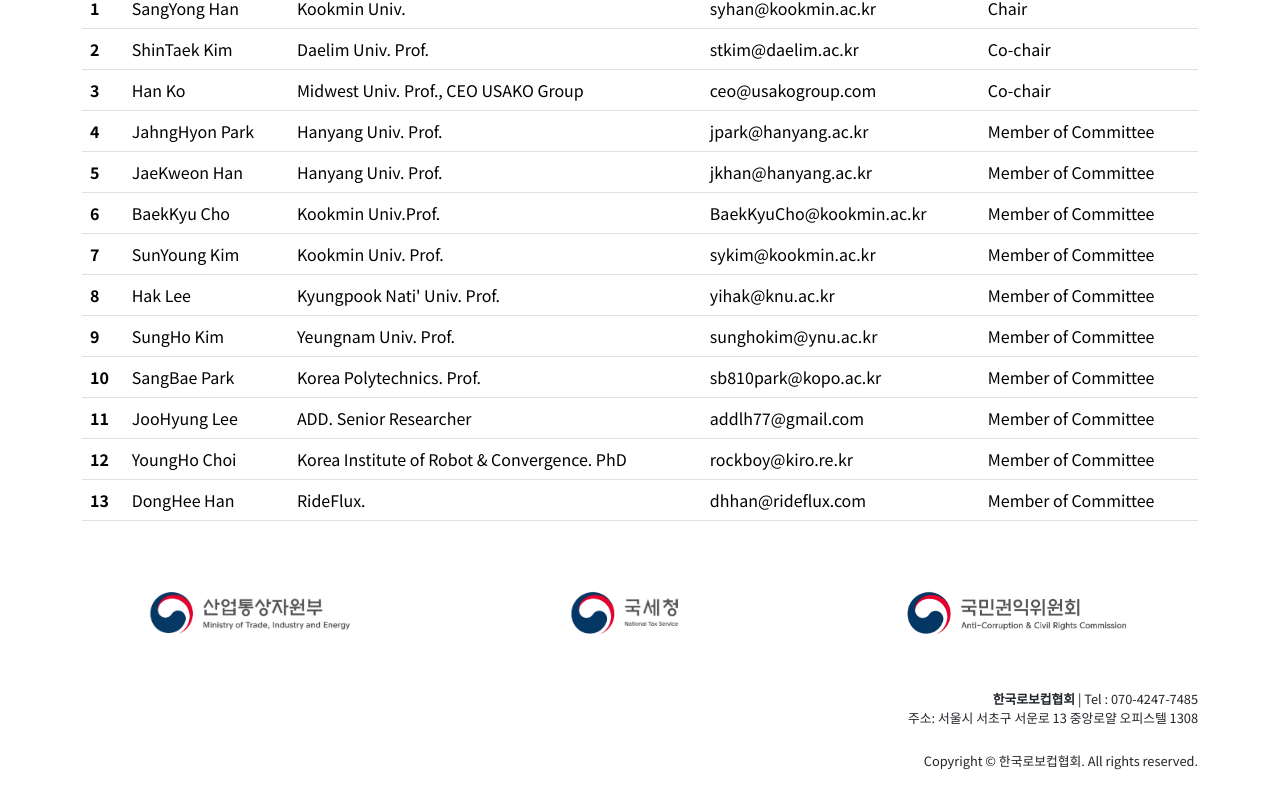
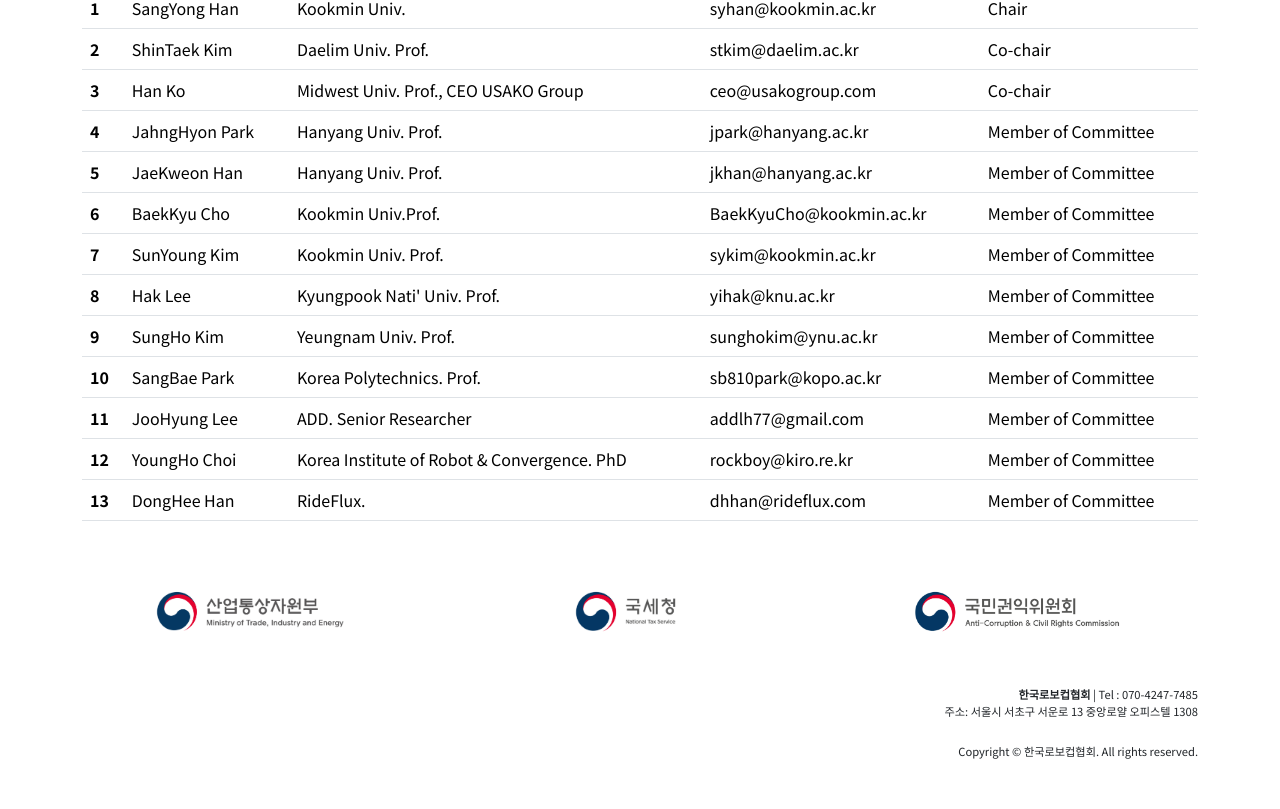
Before and after one commit to JIUUOO/robocup-web-app, a React (Create React App) app: page /association/committee in a window 1280 px wide. Shown: the part 245-1054 px from the top of the page. Built offline with nearby package versions, Linux system fonts and the light colour scheme.

Commit message:
design: adjust image size

```diff
--- a/src/components/footer/style.css
+++ b/src/components/footer/style.css
@@ -1,7 +1,7 @@
 img {
-  max-height: 3rem;
+  max-height: 2.8rem;
 }
 
 p {
-  font-size: 0.8rem;
+  font-size: 0.7rem;
 }
```
